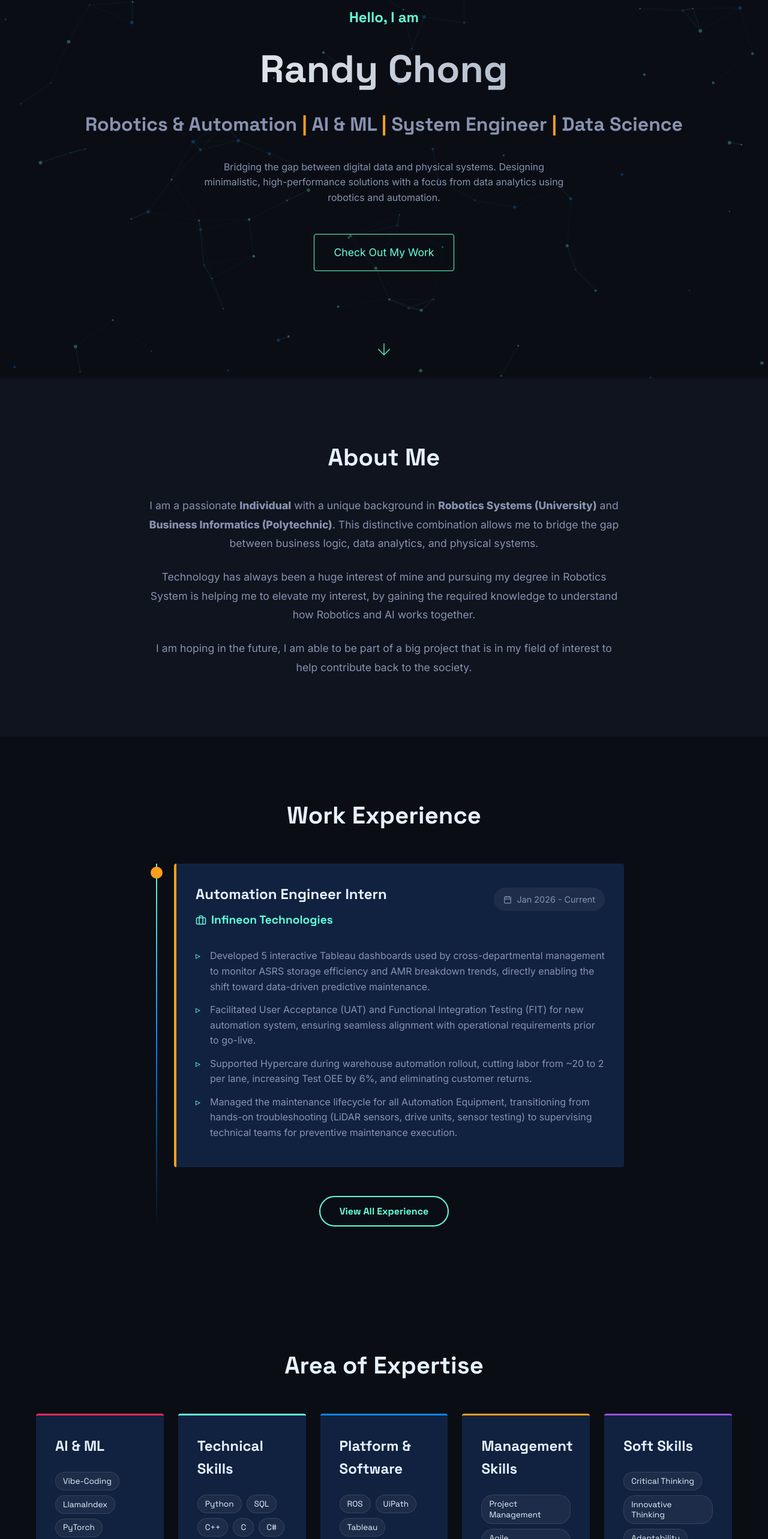
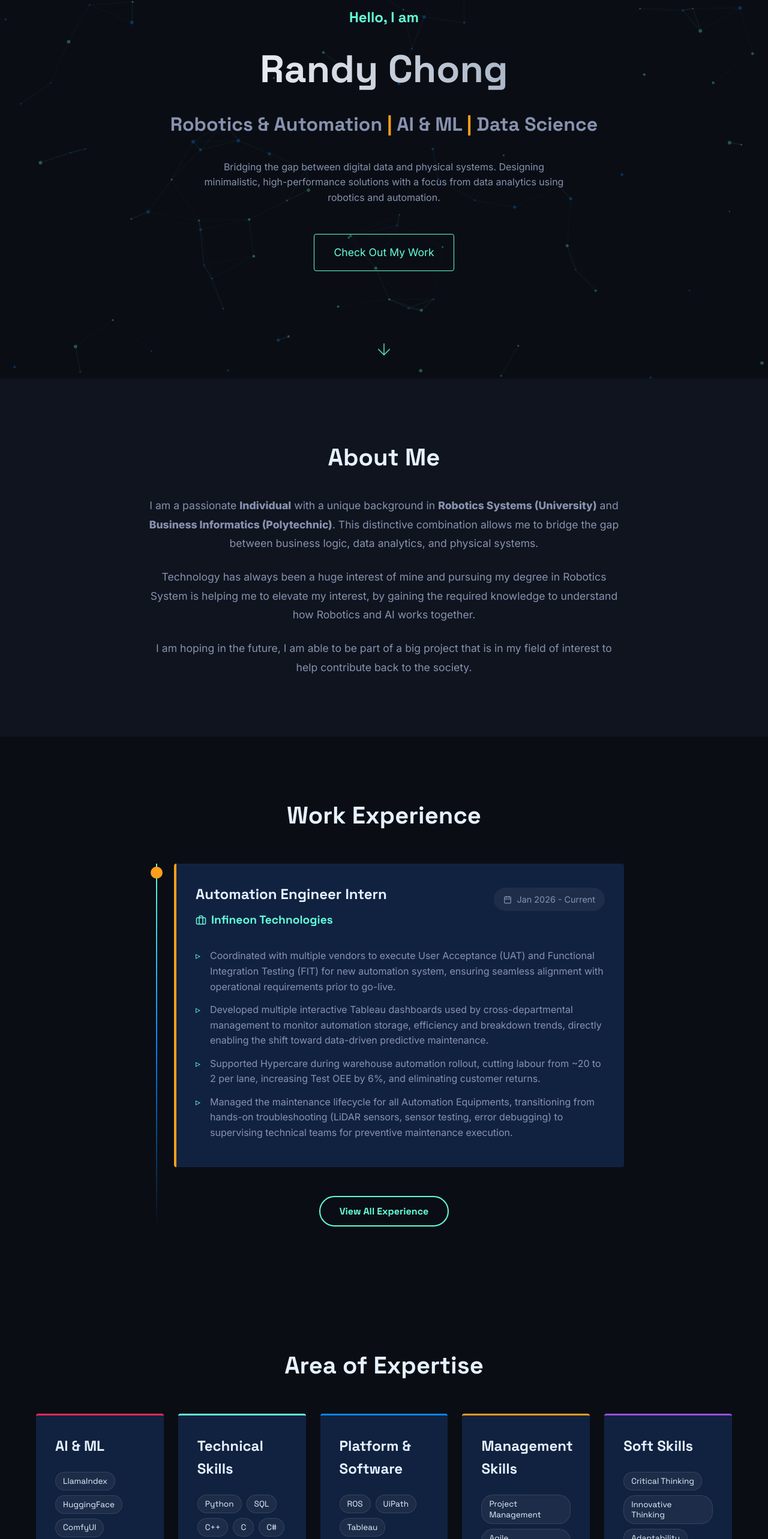
Before and after one commit to Randycje/Randycje.github.io, a React (Vite) app: page / in a window 1280 px wide. Shown: the part 169-2735 px from the top of the page at 60% size. Built offline with nearby package versions, Linux system fonts and the light colour scheme.

Commit message:
Update portfolio content

```diff
--- a/src/components/Experience.jsx
+++ b/src/components/Experience.jsx
@@ -9,10 +9,10 @@ const experiences = [
         period: 'Jan 2026 - Current',
         description: 'Current internship focused on automation systems.',
         points: [
-            'Developed 5 interactive Tableau dashboards used by cross-departmental management to monitor ASRS storage efficiency and AMR breakdown trends, directly enabling the shift toward data-driven predictive maintenance.',
-            'Facilitated User Acceptance (UAT) and Functional Integration Testing (FIT) for new automation system, ensuring seamless alignment with operational requirements prior to go-live.',
-            'Supported Hypercare during warehouse automation rollout, cutting labor from ~20 to 2 per lane, increasing Test OEE by 6%, and eliminating customer returns.',
-            'Managed the maintenance lifecycle for all Automation Equipment, transitioning from hands-on troubleshooting (LiDAR sensors, drive units, sensor testing) to supervising technical teams for preventive maintenance execution.'
+            'Coordinated with multiple vendors to execute User Acceptance (UAT) and Functional Integration Testing (FIT) for new automation system, ensuring seamless alignment with operational requirements prior to go-live.',
+            'Developed multiple interactive Tableau dashboards used by cross-departmental management to monitor automation storage, efficiency and breakdown trends, directly enabling the shift toward data-driven predictive maintenance.',
+            'Supported Hypercare during warehouse automation rollout, cutting labour from ~20 to 2 per lane, increasing Test OEE by 6%, and eliminating customer returns.',
+            'Managed the maintenance lifecycle for all Automation Equipments, transitioning from hands-on troubleshooting (LiDAR sensors, sensor testing, error debugging) to supervising technical teams for preventive maintenance execution.'
         ]
     },
     {
--- a/src/components/Hero.jsx
+++ b/src/components/Hero.jsx
@@ -20,7 +20,7 @@ const Hero = () => {
                         Randy Chong
                     </h1>
                     <h3 style={{ fontSize: '2rem', color: 'var(--text-secondary)', marginBottom: '2rem' }}>
-                        Robotics & Automation <span style={{ color: 'var(--accent-orange)' }}>|</span> AI & ML <span style={{ color: 'var(--accent-orange)' }}>|</span> System Engineer <span style={{ color: 'var(--accent-orange)' }}>|</span> Data Science
+                        Robotics & Automation <span style={{ color: 'var(--accent-orange)' }}>|</span> AI & ML <span style={{ color: 'var(--accent-orange)' }}>|</span> Data Science
                     </h3>
                     <p style={{ maxWidth: '600px', margin: '0 auto 3rem', color: 'var(--text-secondary)' }}>
                         Bridging the gap between digital data and physical systems.
--- a/src/components/Skills.jsx
+++ b/src/components/Skills.jsx
@@ -2,7 +2,7 @@ import React from 'react';
 import { motion } from 'framer-motion';
 
 const skillsData = [
-    { category: 'AI & ML', items: ['Vibe-Coding', 'LlamaIndex', 'PyTorch', 'Matplotlib', 'NumPy', 'Pandas', 'Scikit-learn'] },
+    { category: 'AI & ML', items: ['LlamaIndex', 'HuggingFace', 'ComfyUI', 'LangChain', 'LangSmith', 'APIs', 'PyTorch', 'Matplotlib', 'NumPy', 'Pandas', 'Scikit-learn'] },
     { category: 'Technical Skills', items: ['Python', 'SQL', 'C++', 'C', 'C#', 'HTML/CSS', 'JavaScript'] },
     { category: 'Platform & Software', items: ['ROS', 'UiPath', 'Tableau', 'Metabase'] },
     { category: 'Management Skills', items: ['Project Management', 'Agile Methodologies', 'Stakeholder Management'] },
```
